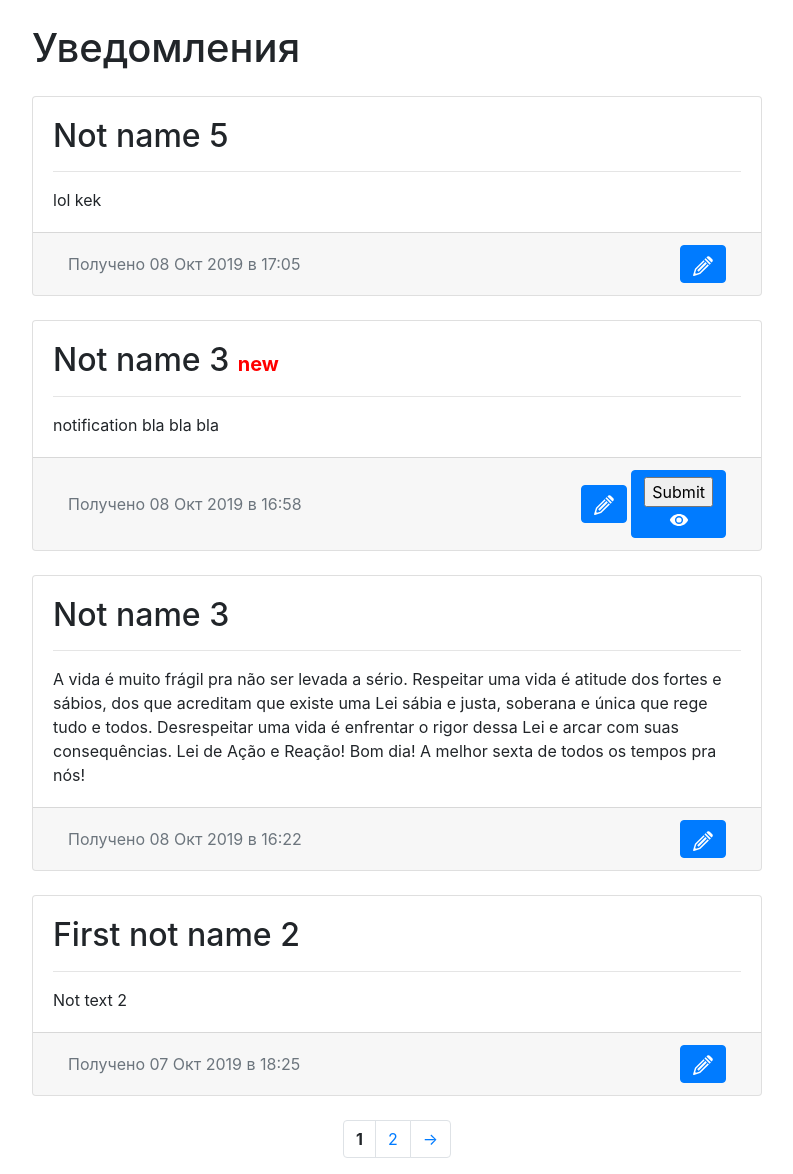
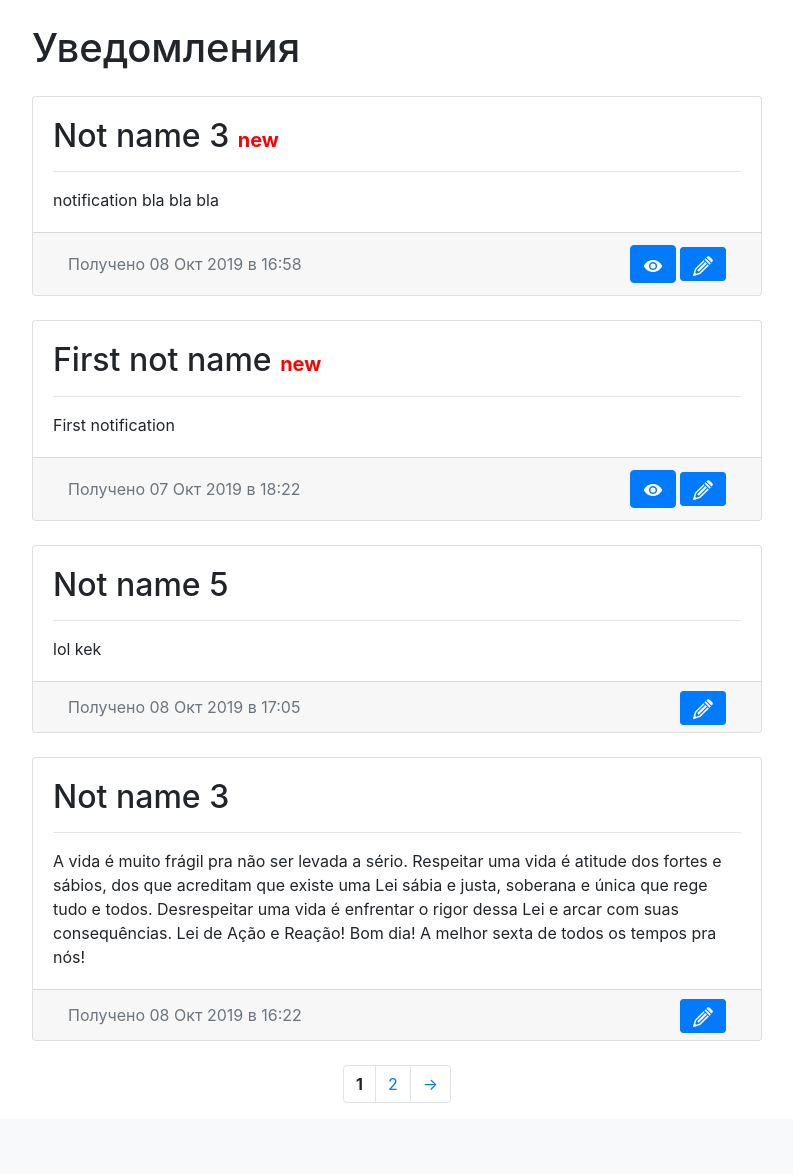
Before and after one commit to Hekzory/RockFrog, a Django app: page /notifications/ in a window 1280 px wide. Shown: the part 56-1230 px from the top of the page, without its empty margins (53-846 px from the left). After the commit the page ends 1159 px from the top, so only its background shows below. Run offline with Django 3.2, Linux system fonts and the light colour scheme; a user stored in the database is signed in; data comes from the database, SQL or seed files in the repository; both versions use the stored data as it was after the commit; some libraries are stand-ins or nearby versions.

Commit message:
Notifications page Update
Now unchecked notifications are shown at the top of the page despite their date

```diff
--- a/notifications/templates/notifications/index.html
+++ b/notifications/templates/notifications/index.html
@@ -70,8 +70,8 @@
 
           {% if notifications %}
           {% for notification in notifications %}
-          <a href="{{ notification.not_link }}" style = "" id = "not_{{ notification.id }}_link"></a>
-          <div class="card mb-4 card-hover" onclick = "not_redirect('{{ notification.id }}')">
+          <a href="{{ notification.not_link }}"  id = "not_{{ notification.id }}_link"></a>
+          <div class="card mb-4 card-hover">
             <div class="card-body">
               <h2 class="card-title">{{ notification.not_name }} {% if notification.not_checked %}<b style = "font-size: 20px; color: red;">new</b>{% endif %}</h2>
               <hr>
@@ -87,25 +87,32 @@
                 <a class="p-6">Получено {{notification.not_date|date:"d M Y в H:i"}} </a>
                 </div>
                 <div class="container" style="text-align: right;">
+
                 {% if request.user.is_authenticated %}
+                {% if notification.not_checked  %}
+
+                    <form method = "POST" action="{% url 'notifications:check' %}" class="d-inline">
+                      {% csrf_token %}
+                      <input type="hidden" name="not_id" value="{{ notification.id }}">
+                      <button type="submit" id="not_{{ notification.id }}_check" class="btn btn-primary p-6">
+                          <svg xmlns="http://www.w3.org/2000/svg" x="0px" y="0px" width="20" height="20" viewBox="0 0 22 22"><g transform="matrix(.02146 0 0 .02146 1 1)" fill="#fff"><path d="m466.07 161.53c-205.6 0-382.8 121.2-464.2 296.1-2.5 5.3-2.5 11.5 0 16.9 81.4 174.9 258.6 296.1 464.2 296.1 205.6 0 382.8-121.2 464.2-296.1 2.5-5.3 2.5-11.5 0-16.9-81.4-174.9-258.6-296.1-464.2-296.1m0 514.7c-116.1 0-210.1-94.1-210.1-210.1 0-116.1 94.1-210.1 210.1-210.1 116.1 0 210.1 94.1 210.1 210.1 0 116-94.1 210.1-210.1 210.1"/><circle cx="466.08" cy="466.02" r="134.5"/></g></svg>
+                      </button>
+
+                  </form>
+
+                {% endif %}
                   {% if request.user.username == 'admin' %}
-                    <a href="/admin/news/post/{{ post.id }}/change/" class="btn btn-primary p-6">
+
+                    <a href="/admin/notifications/notification/{{ notification.id }}/change/" class="btn btn-primary d-inline">
                       <svg xmlns="http://www.w3.org/2000/svg" x="0px" y="0px"
                       width="20" height="20"
                       viewBox="0 0 226 226"
                       style=" fill:#000000;"><g fill="none" fill-rule="nonzero" stroke="none" stroke-width="1" stroke-linecap="butt" stroke-linejoin="miter" stroke-miterlimit="10" stroke-dasharray="" stroke-dashoffset="0" font-family="none" font-weight="none" font-size="none" text-anchor="none" style="mix-blend-mode: normal"><path d="M0,226v-226h226v226z" fill="none"></path><g fill="#ffffff"><g id="surface1"><path d="M174.66106,2.17308c-5.16106,-0.03395 -10.22025,1.79958 -14.125,5.70433l-8.69231,8.96394l57.3149,57.58654l8.69231,-8.96394c7.84345,-7.84345 7.91136,-20.57632 0,-28.52163l-28.79327,-28.79327c-3.97265,-3.97265 -9.23558,-5.94201 -14.39663,-5.97596zM142.0649,24.71875l-13.58173,13.03846l59.75962,59.75962l13.85337,-12.76683zM119.79087,47.26442l-93.98558,93.17067c-2.17308,1.12049 -3.73497,3.08985 -4.34615,5.43269l-20.10096,68.18029c-0.91677,2.98798 -0.10187,6.28155 2.10517,8.48859c2.20703,2.20703 5.5006,3.02193 8.48858,2.10516l68.18029,-20.10096c3.15775,-0.47536 5.77224,-2.68239 6.79087,-5.70433l92.6274,-91.8125l-12.76683,-12.76683l-95.07212,95.34375l-38.30048,11.13702l-8.14904,-8.14904l11.68029,-39.93029l94.25721,-93.98558zM140.4351,68.18029l-95.34375,95.61538l13.85337,2.98798l1.90144,12.76683l95.61538,-95.34375z"></path></g></g></g></svg>
-                      </a>
+                    </a>
+
                   {% endif %}
                 {% endif %}
-                {% if notification.not_checked  %}
-	                  <form method = "POST" action="{% url 'notifications:check' %}" class="btn btn-primary p-6">
-	                  	{% csrf_token %}
-	                  	<input type="submit" id="not_{{ notification.id }}_check">
-						<div onclick = "not_check('{{ notification.id }}')">
-	   				   		<svg xmlns="http://www.w3.org/2000/svg" width="20" height="20" viewBox="0 0 22 22"><g transform="matrix(.02146 0 0 .02146 1 1)" fill="#fff"><path d="m466.07 161.53c-205.6 0-382.8 121.2-464.2 296.1-2.5 5.3-2.5 11.5 0 16.9 81.4 174.9 258.6 296.1 464.2 296.1 205.6 0 382.8-121.2 464.2-296.1 2.5-5.3 2.5-11.5 0-16.9-81.4-174.9-258.6-296.1-464.2-296.1m0 514.7c-116.1 0-210.1-94.1-210.1-210.1 0-116.1 94.1-210.1 210.1-210.1 116.1 0 210.1 94.1 210.1 210.1 0 116-94.1 210.1-210.1 210.1"/><circle cx="466.08" cy="466.02" r="134.5"/></g></svg>
-	   				   	</div>
-	                </form>
-                {% endif %}
+
               </div>
               </div>
             </div>
@@ -138,14 +145,14 @@
       </div>
     </div>
 
-    <style type="text/css">
+    <!--<style type="text/css">
     	.card-hover:hover {
     		border-color: #aaa;
     		cursor: pointer;
     		transition-property: border-color;
    			transition-duration: 0.2s;
     	}
-    </style>
+    </style>-->
 
 
     <!-- Optional JavaScript -->
@@ -154,7 +161,7 @@
     <script src="https://cdnjs.cloudflare.com/ajax/libs/popper.js/1.14.7/umd/popper.min.js" integrity="sha384-UO2eT0CpHqdSJQ6hJty5KVphtPhzWj9WO1clHTMGa3JDZwrnQq4sF86dIHNDz0W1" crossorigin="anonymous"></script>
     <script src="https://stackpath.bootstrapcdn.com/bootstrap/4.3.1/js/bootstrap.min.js" integrity="sha384-JjSmVgyd0p3pXB1rRibZUAYoIIy6OrQ6VrjIEaFf/nJGzIxFDsf4x0xIM+B07jRM" crossorigin="anonymous"></script>
 
-    <script type="text/javascript">
+    <!--<script type="text/javascript">
     	function not_redirect(id) {
     		document.getElementById('not_' + id + '_link').click()
     	}
@@ -163,6 +170,6 @@
     		alert(1)
     		document.getElementById('not_' + id + '_check').click()
     	}
-    </script>
+    </script>-->
   </body>
 </html>
--- a/notifications/views.py
+++ b/notifications/views.py
@@ -11,31 +11,32 @@ class NotificationsList(View):
     def get(self, request):
         if request.user.is_authenticated:
             page = self.request.GET.get('page')
-            all_nots = Notificationlist.objects.all().filter(user = request.user)[0].notifications.all()[::-1]
-            paginator = Paginator(all_nots, 4)
+            new_notifications = Notificationlist.objects.all().filter(user = request.user)[0].notifications.filter(not_checked = True)[::-1]
+            old_notifications = Notificationlist.objects.all().filter(user = request.user)[0].notifications.filter(not_checked = False)[::-1]
+            all_notifications = new_notifications + old_notifications
+
+            paginator = Paginator(all_notifications, 4)
 
             try:
-                nots = paginator.page(page)
+                notifications = paginator.page(page)
             except PageNotAnInteger:
                 # If page is not an integer, deliver first page.
-                nots = paginator.page(1)
+                notifications = paginator.page(1)
             except EmptyPage:
                 # If page is out of range (e.g. 9999), deliver last page of results.
-                nots = paginator.page(paginator.num_pages)
+                notifications = paginator.page(paginator.num_pages)
 
             template = loader.get_template('notifications/index.html')
             context = {
-                'notifications': nots,
+                'notifications': notifications,
             }
             return HttpResponse(template.render(context, request))
         else:
             return HttpResponseRedirect("/auth/login")
 
-    def post(request, not_id):
-        try:
-            notification = Notificationlist.objects.all().filter(user = request.user)[0].notifications.objects.get(id = not_id)
-            notification.not_checked = False
-            notification.save()
-        except:
-            pass
+    def post(self, request):
+        temp_id = int(request.POST.get('not_id', None))
+        notification = Notificationlist.objects.all().filter(user = request.user)[0].notifications.all().filter(id = temp_id)[0]
+        notification.not_checked = False
+        notification.save()
         return HttpResponseRedirect("/notifications/")
```
Also changed, not shown: db.sqlite3.
